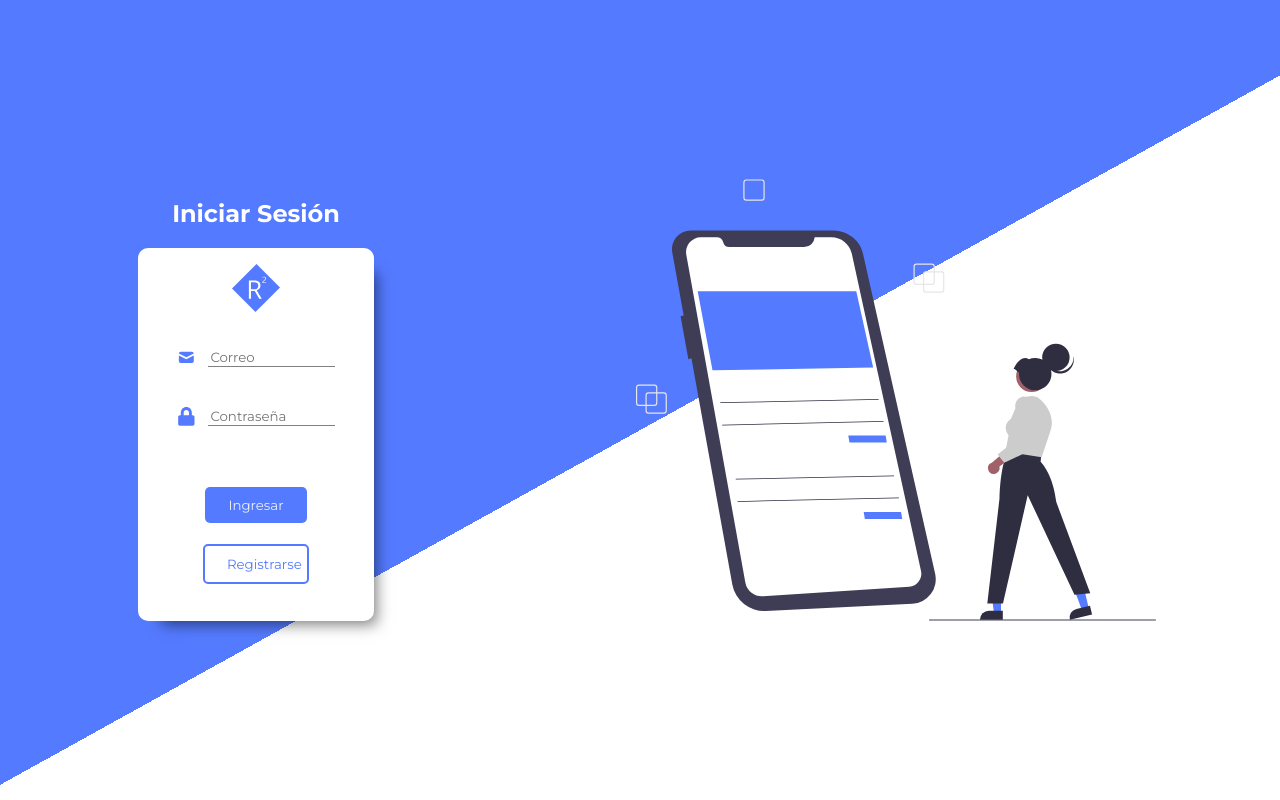
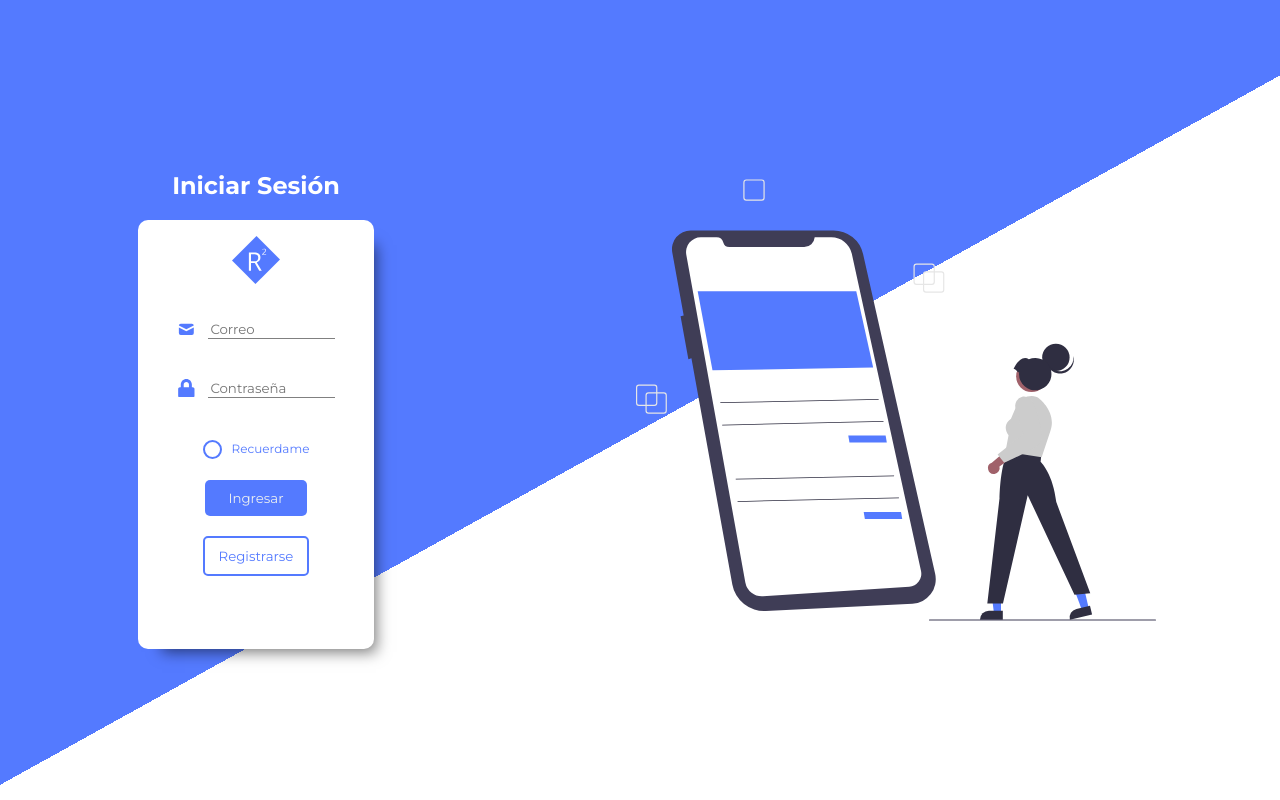
Before and after one commit to jrobertt0/e-commerce, a React (Create React App) app in the folder frontend/: page /login in a window 1280 px wide. Built offline with nearby package versions, Linux system fonts and the light colour scheme.

Commit message:
- update: frontend/login - added rememberMe checkbox

```diff
--- a/frontend/src/App.js
+++ b/frontend/src/App.js
@@ -4,6 +4,7 @@ import Login from "./pages/Login/login";
 import { BrowserRouter as Router, Switch, Route } from "react-router-dom";
 
 function App() {
+
 	return (
 		<Router>
 			<div className="main">
@@ -12,7 +13,7 @@ function App() {
 					<Route
 						path="/login"
 						exact
-						component={() => <Login isLogin={true}></Login>}
+						component={() => <Login isLogin={true} ></Login>}
 					></Route>
 					<Route
 						path="/register"
--- a/frontend/src/components/Nav/nav.js
+++ b/frontend/src/components/Nav/nav.js
@@ -10,16 +10,18 @@ import { IoMdClose } from "react-icons/io";
 import { useMediaQuery } from "react-responsive";
 
 import { MenuItems } from "./menuItems";
+import { getToken } from "../../helpers/storage";
 
 function Nav() {
 	const isSmall = useMediaQuery({ query: "(max-width: 768px)" });
-	const {path, url} = useRouteMatch();
 
 	const [loggedIn, setLoggedIn] = useState(false);
 	const [openMenu, setOpenMenu] = useState(false);
 
 	useEffect(() => {
 		if (!isSmall) setOpenMenu(false);
+		const token = getToken()
+		setLoggedIn( token ? true : false);
 	}, [isSmall]);
 
 	return (
--- a/frontend/src/globalStyles/App.scss
+++ b/frontend/src/globalStyles/App.scss
@@ -25,7 +25,7 @@
 
 	span {
 		display: block;
-		padding: 10px 22px;
+		padding: 10px 0;
 	}
 	&:before {
 		content: "";
@@ -58,7 +58,7 @@
 	&:hover,
 	&:focus {
 		background-color: $primaryColor;
-		color: white
+		color: white;
 	}
 }
 
@@ -66,3 +66,122 @@ a {
 	text-decoration: none;
 	color: black;
 }
+
+label {
+	display: inline-block; // to make it easier to click
+	color: $primaryColor;
+	cursor: pointer;
+	position: relative;
+	font-size: 9pt;
+
+	 // important
+
+	// Now we'll create the checkbox object
+
+	span {
+		display: inline-block;
+		position: relative;
+		background-color: transparent;
+		width: 15px;
+		height: 15px;
+		transform-origin: center;
+		border: 2px solid $primaryColor;
+		border-radius: 50%;
+		vertical-align: -6px;
+		margin-right: 10px;
+		transition: background-color 150ms 200ms,
+			transform 350ms cubic-bezier(0.78, -1.22, 0.17, 1.89); // custom ease effect for bouncy animation
+
+		// Now we'll create the "tick" using pseudo elements - those will be basically two lines that will be rotated to form the "tick"
+
+		&:before {
+			content: "";
+			width: 0px;
+			height: 2px;
+			border-radius: 2px; // so that the tick has nice rounded look
+			background: $primaryColor;
+			position: absolute;
+			transform: rotate(45deg);
+			top: 8px; // you'll need to experiment with placement depending on the dimensions you've chosen
+			left: 5px; // you'll need to experiment with placement depending on the dimensions you've chosen
+			transition: width 50ms ease 50ms;
+			transform-origin: 0% 0%;
+		}
+
+		&:after {
+			content: "";
+			width: 0;
+			height: 2px;
+			border-radius: 2px; // so that the tick has nice rounded look
+			background: $primaryColor;
+			position: absolute;
+			transform: rotate(305deg);
+			top: 12px; // you'll need to experiment with placement depending on the dimensions you've chosen
+			left: 5px; // you'll need to experiment with placement depending on the dimensions you've chosen
+			transition: width 50ms ease;
+			transform-origin: 0% 0%;
+		}
+	}
+	// Time to add some life to it
+
+	&:hover {
+		span {
+			&:before {
+				width: 5px;
+				transition: width 100ms ease;
+			}
+
+			&:after {
+				width: 10px;
+				transition: width 150ms ease 100ms;
+			}
+		}
+	}
+}
+
+input[type="checkbox"] {
+	display: none; // hide the system checkbox
+
+	// Let's add some effects after the checkbox is checked
+
+	&:checked {
+		+ label {
+			span {
+				background-color: $primaryColor;
+				transform: scale(1.25); // enlarge the box
+
+				&:after {
+					width: 10px;
+					background: white;
+					transition: width 150ms ease 100ms; // enlarge the tick
+				}
+
+				&:before {
+					width: 5px;
+					background: white;
+					transition: width 150ms ease 100ms; // enlarge the tick
+				}
+			}
+
+			&:hover {
+				// copy the states for onMouseOver to avoid flickering
+				span {
+					background-color: $primaryColor;
+					transform: scale(1.25); // enlarge the box
+
+					&:after {
+						width: 10px;
+						background: white;
+						transition: width 150ms ease 100ms; // enlarge the tick
+					}
+
+					&:before {
+						width: 5px;
+						background: white;
+						transition: width 150ms ease 100ms; // enlarge the tick
+					}
+				}
+			}
+		}
+	}
+}
--- /dev/null
+++ b/frontend/src/helpers/storage.js
@@ -0,0 +1,39 @@
+export function setToken(userToken) {
+	sessionStorage.setItem("token", JSON.stringify(userToken));
+}
+
+export function getToken() {
+	const tokenString = sessionStorage.getItem("token");
+	return JSON.parse(tokenString);
+}
+
+export function setInLocal(name, item) {
+	localStorage.setItem(name, item);
+}
+
+export function getInLocal(name, json = false) {
+    const item = localStorage.getItem(name);
+	return json ? JSON.parse(item) : item;
+}
+
+export function localClear() {
+    localStorage.clear()
+}
+
+export function setInSession(name, item) {
+	localStorage.setItem(name, item);
+}
+
+export function getInSession(name, json = false) {
+    const item = localStorage.getItem(name);
+	return json ? JSON.parse(item) : item;
+}
+
+export function localSession() {
+    localStorage.clear();
+}
+
+export function clearAll(){
+    localStorage.clear();
+    sessionStorage.clear();
+}
--- a/frontend/src/pages/Login/loginCard.js
+++ b/frontend/src/pages/Login/loginCard.js
@@ -1,7 +1,13 @@
 import { ReactComponent as Logo } from "../../assets/img/Logo.svg";
 import { FaUserAlt, FaLock } from "react-icons/fa";
 import { HiMail } from "react-icons/hi";
-import { useState } from "react";
+import { useEffect, useState } from "react";
+import {
+	setToken,
+	setInLocal,
+	localClear,
+	getInLocal,
+} from "../../helpers/storage";
 import "./loginCard.scss";
 import { Link } from "react-router-dom";
 
@@ -12,7 +18,7 @@ async function preformLogin(credentials) {
 			"Content-Type": "application/json",
 		},
 		body: JSON.stringify(credentials),
-	});
+	}).then((data) => data.json());
 }
 
 async function preformRegister(credentials) {
@@ -22,30 +28,58 @@ async function preformRegister(credentials) {
 			"Content-Type": "application/json",
 		},
 		body: JSON.stringify(credentials),
-	}).then(data => data.json());
+	}).then((data) => data.json());
 }
 
 function LoginCard({ login }) {
 	const [email, setEmail] = useState("");
 	const [password, setPassword] = useState("");
 	const [username, setUsername] = useState("");
+	const [msgs, setMsgs] = useState("");
+	const [rememberMe, setRememberme] = useState(false);
+
+	useEffect(() => {
+		if (getInLocal("rememberMe")) {
+			setRememberme(true);
+			setEmail(getInLocal("email"));
+			setPassword(getInLocal("password"));
+		}
+	}, []);
 
 	const handleSubmit = async (e) => {
+		let res;
 		e.preventDefault();
 		if (login) {
-			const token = await preformLogin({
+			res = await preformLogin({
 				email,
 				password,
 			});
-			console.log(token);
 		} else {
-			const token = await preformRegister({
+			res = await preformRegister({
 				email,
 				password,
-				username
+				username,
 			});
-			console.log(token);
 		}
+		if (res.Error) {
+			setMsgs(res.Error);
+			setTimeout(() => setMsgs(""), 2000);
+		} else if (res.token) {
+			console.log("here")
+			setToken(res.token);
+			if (rememberMe) {
+				setInLocal("rememberMe", true);
+				setInLocal("email", email);
+				setInLocal("password", password);
+			} else {
+				localClear();
+			}
+			setEmail("");
+			setPassword("");
+			setUsername("");
+			window.location.href = "/";
+		}
+		console.log(res);
 	};
 
 	return (
@@ -58,6 +92,7 @@ function LoginCard({ login }) {
 						<div className="input-component">
 							<FaUserAlt className="icon"></FaUserAlt>
 							<input
+								required
 								type="text"
 								className="input-login"
 								placeholder="Usuario"
@@ -70,6 +105,8 @@ function LoginCard({ login }) {
 					<div className="input-component">
 						<HiMail className="icon"></HiMail>
 						<input
+							value={email}
+							required
 							type="email"
 							className="input-login"
 							placeholder="Correo"
@@ -79,6 +116,9 @@ function LoginCard({ login }) {
 					<div className="input-component">
 						<FaLock className="icon"></FaLock>
 						<input
+							value={password}
+							required
+							autoComplete="false"
 							type="password"
 							className="input-login"
 							placeholder="Contraseña"
@@ -87,6 +127,18 @@ function LoginCard({ login }) {
 					</div>
 					{login ? (
 						<>
+							<div className="login">
+								<input
+									type="checkbox"
+									id="check"
+									name="check"
+									checked={rememberMe}
+									onChange={() => setRememberme(!rememberMe)}
+								/>
+								<label htmlFor="check">
+									<span></span>Recuerdame
+								</label>
+							</div>
 							<button type="submit" className="btn login-button">
 								<span>Ingresar</span>
 							</button>
@@ -102,8 +154,18 @@ function LoginCard({ login }) {
 							<button type="submit" className="btn login-button">
 								<span>Registrarse</span>
 							</button>
+							<Link to="/login" className="login-link">
+								Iniciar Sesión
+							</Link>
 						</>
 					)}
+					<div
+						className={
+							msgs === "" ? "error-msgs" : "error-msgs active"
+						}
+					>
+						<h5>{msgs}</h5>
+					</div>
 				</form>
 			</div>
 		</div>
--- a/frontend/src/pages/Login/loginCard.scss
+++ b/frontend/src/pages/Login/loginCard.scss
@@ -52,6 +52,34 @@
 	width: 50%;
 }
 
+.login-link {
+	font-size: 9pt;
+	color: $primaryColor;
+}
+
+.error-msgs {
+	display: flex;
+	align-items: center;
+	justify-content: center;
+	background-color: rgb(255, 70, 70);
+	border-radius: 5px;
+	width: 90%;
+	height: 2rem;
+	margin: 0 auto;
+	border: 2px solid rgb(235, 52, 52);
+	color: white;
+	font-size: 9pt;
+	opacity: 0;
+	transition: all 0.5s ease-in-out;
+}
+
+.error-msgs.active {
+	opacity: 1;
+	transition: all 0.5s ease-in-out;
+}
+
+
+
 @media screen and (max-width: 768px) {
 	.container {
 		flex-direction: column;
```
Also changed, not shown: frontend/src/pages/Shop/shop.js (+4 -4 lines).
